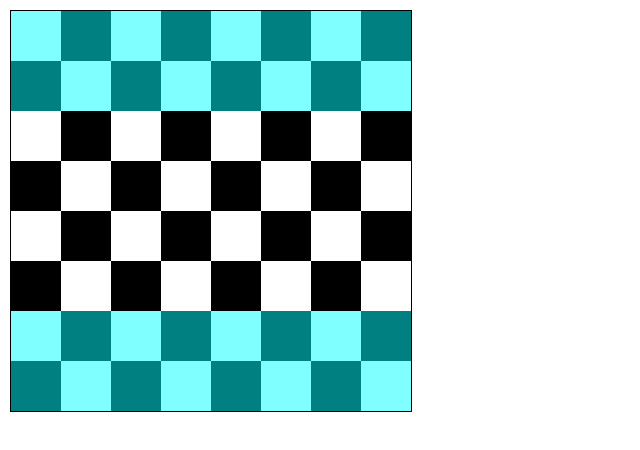
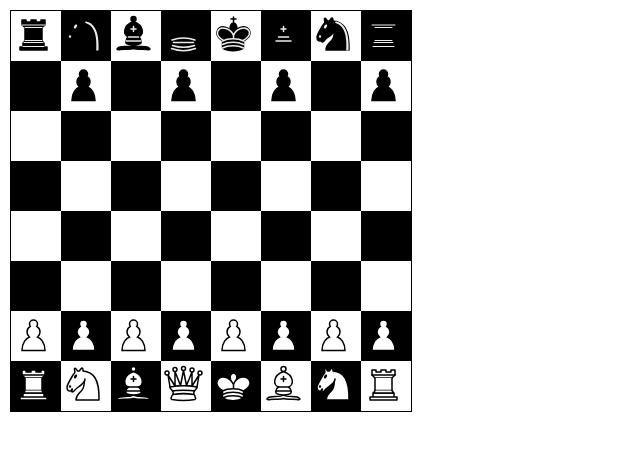
Before and after one commit to VOrganization/Chess, an Electron app: page index.html in a window 800 px wide. Shown: the whole page, without its empty margins (0-640 px from the left). Drawn offline with nearby package versions, Linux system fonts and the light colour scheme.

Commit message:
Add Pieces

```diff
--- a/renderer.js
+++ b/renderer.js
@@ -21,15 +21,17 @@ function generateBoard(board, view, sets){
             }
             let c = sets[y][x];
             if(c != 0){
+                let img = "pieces/";
                 let pawn_id = Math.abs(c);
                 let pawn = $("<div>").addClass("chessboard-pawn").addClass("chessboard-pawn-" + pawn_id);
-                // if(pawn < 0){
-                //     pawn.addClass("white");
-                // }
-                // else{
-                //     pawn.addClass("black");
-                // }
-                // pawn.html(`<img src="figury/black_bishop.svg">`);
+                if(c > 0){
+                    img += "white";
+                }
+                else{
+                    img += "black";
+                }
+                img += "_" + pawn_id + ".svg";
+                pawn.html(`<img src="` + img + `" draggable="false">`);
                 field.append(pawn);
             }
             row.append(field);
--- a/style.css
+++ b/style.css
@@ -15,8 +15,8 @@ body{
 [class^="chessboard-pawn-"], .chessboard-pawn{
     width: 100%;
     height: 100%;
-    opacity: 0.5;
-    background-color: aqua;
+    /* opacity: 0.5;
+    background-color: aqua; */
 }
 
 .chessboard-row{
```
Also changed, not shown: pieces/black_1.svg (renamed from figury/black_rook.svg), pieces/black_2.svg (renamed from figury/black_knight.svg), pieces/black_3.svg (renamed from figury/black_bishop.svg), pieces/black_4.svg (renamed from figury/black_queen.svg), pieces/black_5.svg (renamed from figury/black_king.svg), pieces/black_6.svg (renamed from figury/black_pawn.svg), pieces/white_1.svg (renamed from figury/white_rook.svg), pieces/white_2.svg (renamed from figury/white_knight.svg), pieces/white_3.svg (renamed from figury/white_bishop.svg), pieces/white_4.svg (renamed from figury/white_queen.svg), pieces/white_5.svg (renamed from figury/white_king.svg), pieces/white_6.svg (renamed from figury/white_pawn.svg), 1 other file.
